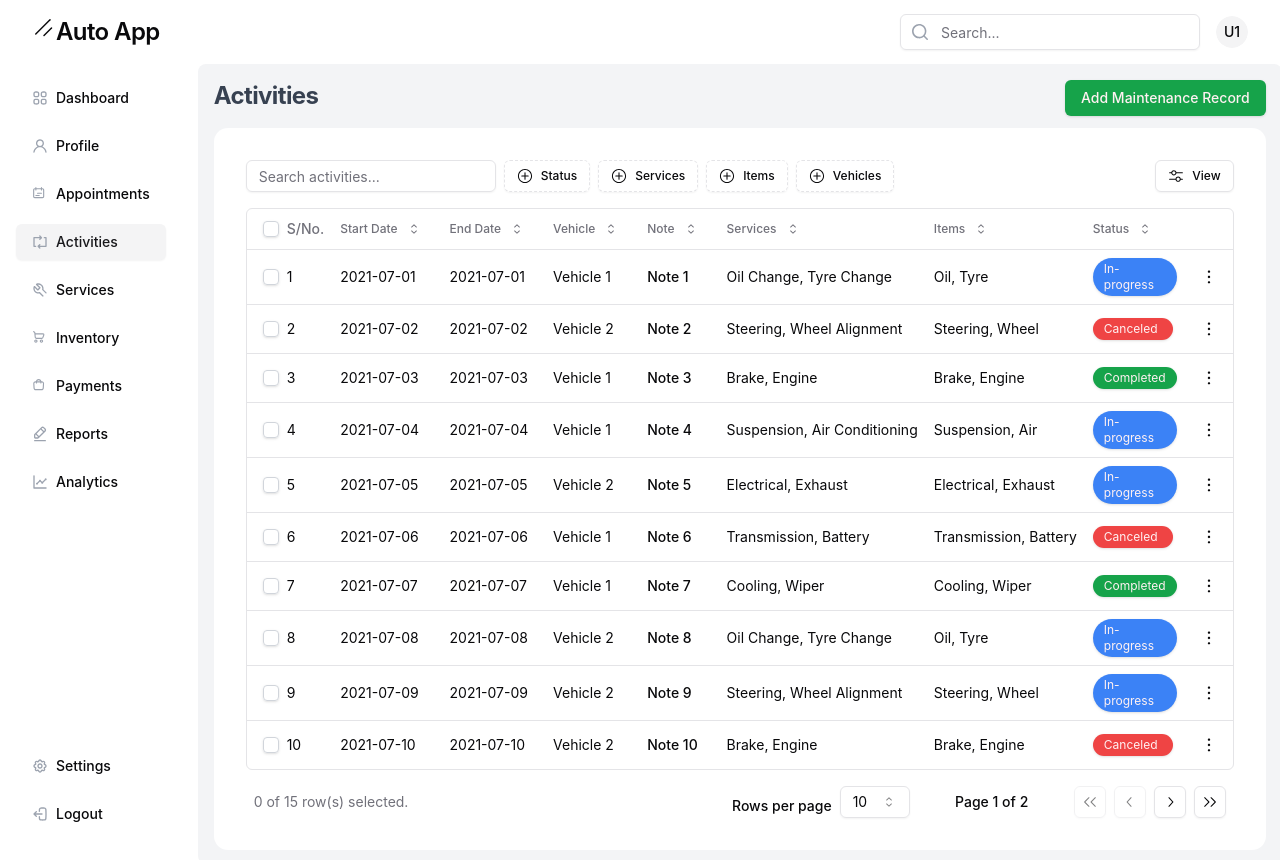
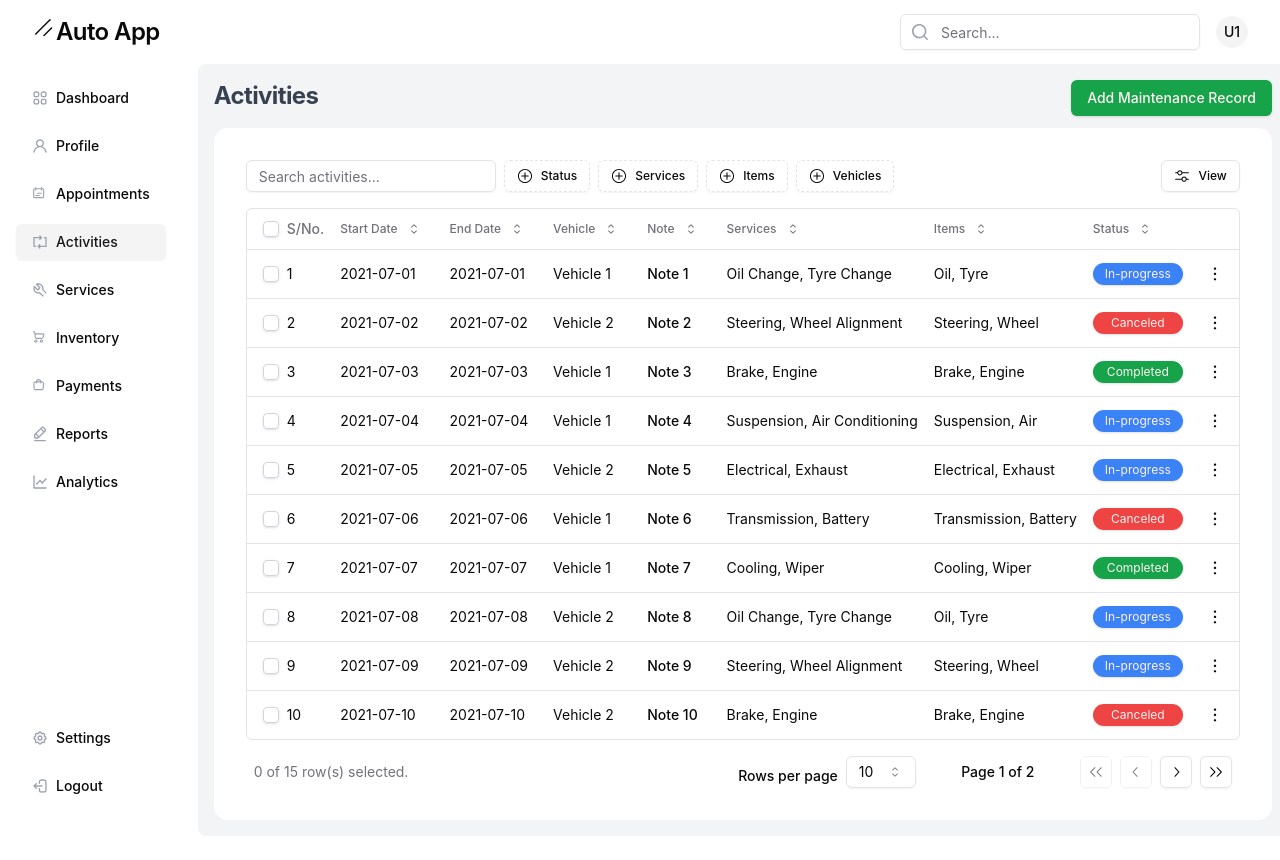
Before and after one commit to CeeJayyy007/auto-app-frontend, a React (Vite) app: page /activities in a window 1280 px wide. Shown: the top 860 px of the page. After the commit the page ends 836 px from the top, so only its background shows below. Built offline with nearby package versions, Linux system fonts and the light colour scheme; sample sign-in values are in the browser's storage.

Commit message:
chore: update row actions component in column

```diff
--- a/src/components/activities/column.jsx
+++ b/src/components/activities/column.jsx
@@ -4,7 +4,7 @@ import { Checkbox } from '@/components/ui/checkbox';
 import { services, inventories, statuses, vehicles } from './data';
 import { DataTableColumnHeader } from '../dataTable/dataTableColumnHeader';
 import { commaSeparatedArray, statusColor } from '@/utils/helpers';
-import { ActivitiesDataTableRowActions } from './activitiesDataTableRowActions';
+import { ActivitiesDataTableRowActions } from './ActivitiesDataTableRowActions';
 
 export const columns = [
   {
@@ -171,7 +171,7 @@ export const columns = [
         <div className="flex items-center">
           <span>
             <Badge
-              className={`min-w-[80px] font-normal rounded-full ${statusColor(
+              className={`w-[90px] flex justify-center px-1 font-normal rounded-full ${statusColor(
                 status.value
               )}`}
             >
--- a/src/components/appointment/column.jsx
+++ b/src/components/appointment/column.jsx
@@ -3,8 +3,8 @@ import { Checkbox } from '@/components/ui/checkbox';
 
 import { services, statuses, vehicles } from './data';
 import { DataTableColumnHeader } from '../dataTable/dataTableColumnHeader';
-import { DataTableRowActions } from '../dataTable/dataTableRowAction';
 import { commaSeparatedArray, statusColor } from '@/utils/helpers';
+import { AppointmentsDataTableRowActions } from './AppointmentsDataTableRowActions';
 
 export const columns = [
   {
@@ -134,7 +134,7 @@ export const columns = [
         <div className="flex items-center">
           <span>
             <Badge
-              className={`font-normal rounded-full ${statusColor(
+              className={`w-[90px] flex justify-center px-1 font-normal rounded-full ${statusColor(
                 status.value
               )}`}
             >
@@ -151,6 +151,6 @@ export const columns = [
 
   {
     id: 'actions',
-    cell: ({ row }) => <DataTableRowActions row={row} />
+    cell: ({ row }) => <AppointmentsDataTableRowActions row={row} />
   }
 ];
--- a/src/components/inventory/column.jsx
+++ b/src/components/inventory/column.jsx
@@ -123,7 +123,7 @@ export const columns = [
         <div className="flex items-center">
           <span>
             <Badge
-              className={`font-normal rounded-full ${inventoryStatusColor(
+              className={`w-[90px] flex justify-center px-1 font-normal rounded-full ${inventoryStatusColor(
                 status.value
               )}`}
             >
```
